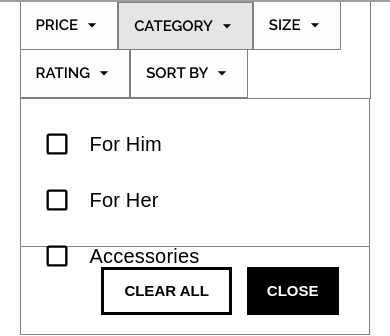
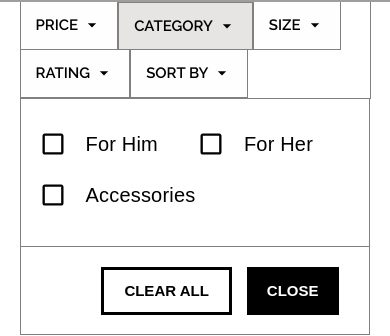
Before and after one commit to muhammedanaskhan/Shoppie-E-Commerce-App, a Next.js app: page /products in a window 390 px wide. Both pictures are taken after a click on the element "CATEGORY". Shown: the part 468-804 px from the top of the page. Built offline with nearby package versions, Linux system fonts and the light colour scheme; no server answers; grey boxes are pictures that could not be loaded; a web font is replaced by a local one.

Commit message:
:rocket: category filter minor design chamnghes

```diff
--- a/components/Shop/Filters/Filters.module.css
+++ b/components/Shop/Filters/Filters.module.css
@@ -253,9 +253,9 @@ width: fit-content;
 
   .categoryFilter {
     height: 102px !important;
-    display: grid;
+   /*  display: grid;
     grid-template-columns: repeat(auto-fill, minmax(400px, 1fr));
-    grid-gap: 3rem 1rem !important;
+    grid-gap: 3rem 1rem !important;  */
   }
 
   .categoryFilter div:first-child {
@@ -313,6 +313,28 @@ width: fit-content;
     }
 }
 
+@media screen and (max-width: 463px) {
+    .checkboxContainer{
+        display: flex;
+        padding-left: 20px;
+        padding-right: 20px;
+      }
+}
+@media screen and (max-width: 397px) {
+
+    .checkboxContainer{
+        display: flex;
+        padding-left: 20px;
+        padding-right: 10px;
+      }
+    .categoryFilter div:first-child {
+        display: grid;
+        grid-template-columns: repeat(auto-fill, minmax(400px, 1fr));
+        grid-gap: 0.5rem 2.5rem !important;
+      }
+
+}
+
 @media screen and (max-width: 315px) {
     .filter{
         padding: 6px 10px;
```
